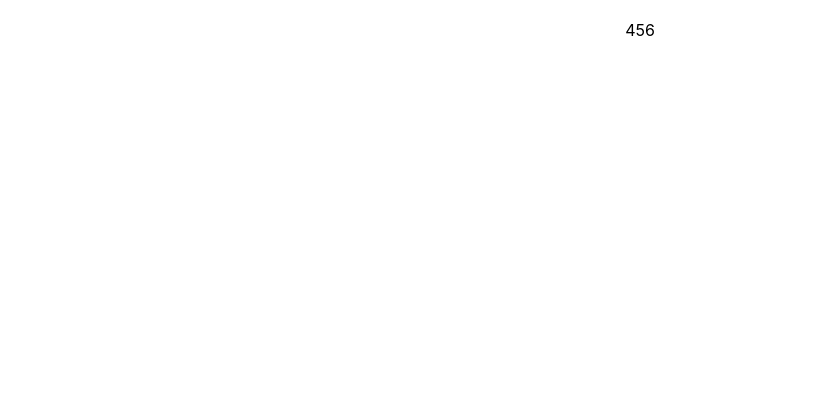
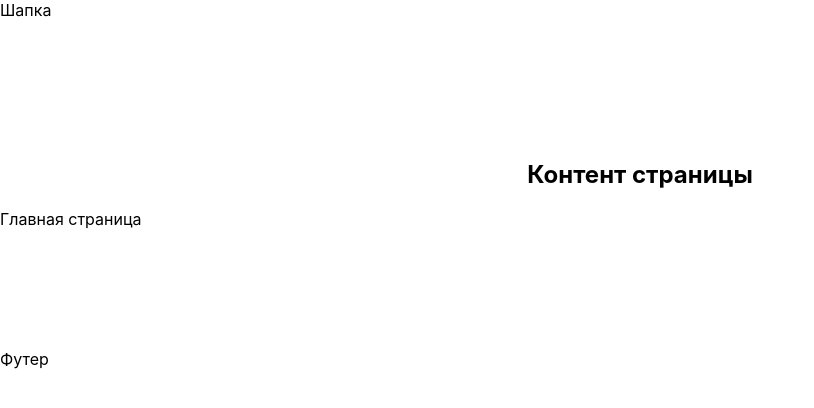
Before and after one commit to Denkut/UpFood, a React (Create React App) app in the folder my-app/: page / in a window 1280 px wide. Shown: the top 408 px of the page, without its empty margins (0-814 px from the left). Built offline with nearby package versions, Linux system fonts and the light colour scheme; a web font is replaced by a local one.

Commit message:
Реализовать основной компонент блога с роутингом

```diff
--- a/my-app/package.json
+++ b/my-app/package.json
@@ -14,7 +14,7 @@
     "react-dom": "^18.2.0",
     "react-hook-form": "^7.47.0",
     "react-redux": "^8.1.3",
-    "react-router": "^6.18.0",
+    "react-router-dom": "^6.18.0",
     "react-scripts": "5.0.1",
     "redux": "^4.2.1",
     "redux-thunk": "^2.4.2",
--- a/my-app/src/App.js
+++ /dev/null
@@ -1,15 +0,0 @@
-import styled from 'styled-components';
-import React from 'react';
-
-const Div = styled.div`
-	text-align: center;
-`;
-
-export const App = () => {
-	return (
-		<Div>
-			<i className="fa fa-calendar"></i>
-			<div>456</div>
-		</Div>
-	);
-};
--- /dev/null
+++ b/my-app/src/blog.js
@@ -0,0 +1,35 @@
+import { Routes, Route } from 'react-router-dom';
+import React from 'react';
+import styled from 'styled-components';
+
+const Content = styled.div`
+	padding: 120px 0;
+`;
+
+const H2 = styled.h2`
+	text-align: center;
+`;
+
+const Header = () => <div>Шапка</div>;
+const Footer = () => <div>Футер</div>;
+
+export const Blog = () => {
+	return (
+		<>
+			<Header />
+			<Content>
+				<H2>Контент страницы</H2>
+				<Routes>
+					<Route path="/" element={<div>Главная страница</div>} />
+					<Route path="/login" element={<div>Авторизация</div>} />
+					<Route path="/register" element={<div>Регистрация</div>} />
+					<Route path="/users" element={<div>Пользователи</div>} />
+					<Route path="/post" element={<div>Новая статья</div>} />
+					<Route path="/post/postId" element={<div>Статья</div>} />
+					<Route path="*" element={<div>Ошибка</div>} />
+				</Routes>
+			</Content>
+			<Footer />
+		</>
+	);
+};
--- a/my-app/src/index.js
+++ b/my-app/src/index.js
@@ -1,11 +1,12 @@
 import React from 'react';
 import ReactDOM from 'react-dom/client';
+import { BrowserRouter } from 'react-router-dom';
+import { Blog } from './blog';
 import './index.css';
-import { App } from './App';
 
 const root = ReactDOM.createRoot(document.getElementById('root'));
 root.render(
-	<React.StrictMode>
-		<App />
-	</React.StrictMode>,
+	<BrowserRouter>
+		<Blog />
+	</BrowserRouter>,
 );
```
Also changed, not shown: 1 other file (tests, documents, lock files or other folders).
